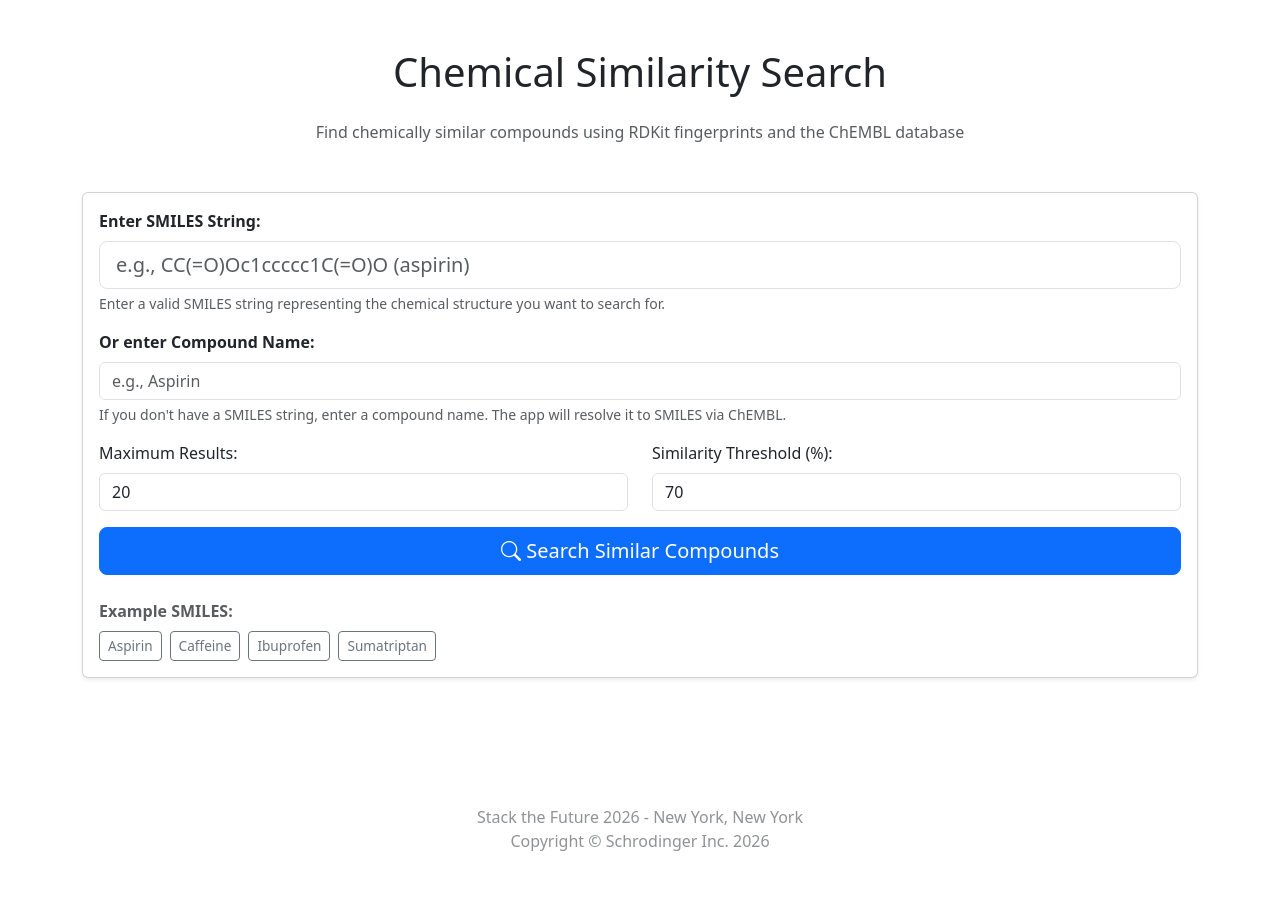
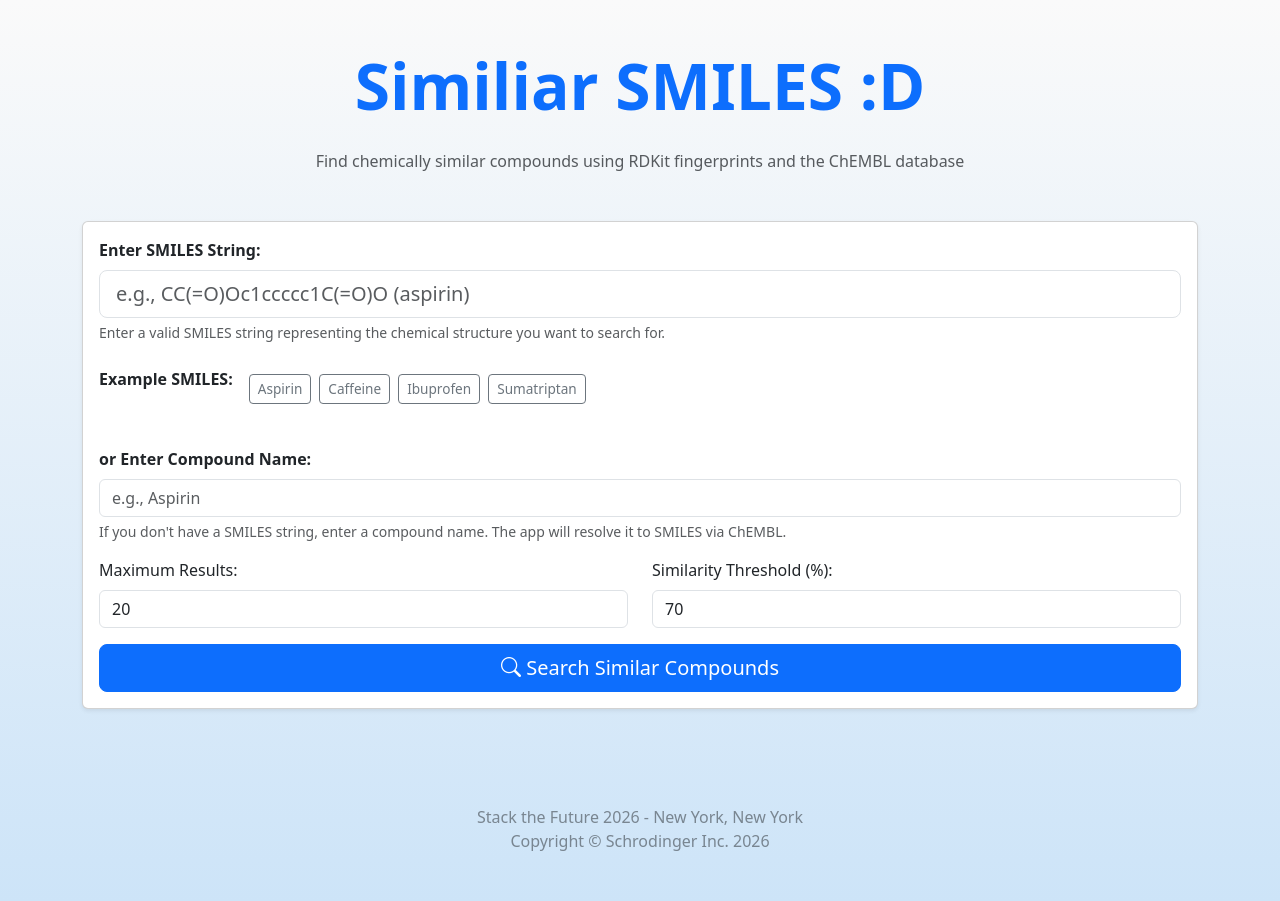
Before and after one commit to qrran/Schrodinger_Hackathon_2026, a Flask app: page / in a window 1280 px wide. Run offline with Flask 3, Linux system fonts and the light colour scheme.

Commit message:
merge complete & fixed title

```diff
--- a/templates/my-template.html
+++ b/templates/my-template.html
@@ -5,7 +5,7 @@
 {% block content %}
   <div class="my-5">
     <h1 class="text-center mb-4">
-      <i class="bi bi-molecule"></i> Chemical Similarity Search
+      <i class="bi bi-molecule"></i> Similiar SMILES :D
     </h1>
     <p class="text-center text-muted mb-5">
       Find chemically similar compounds using RDKit fingerprints and the ChEMBL database
@@ -16,16 +16,39 @@
       <div class="card-body">
         <form id="searchForm">
           <div class="mb-3">
+
               <label for="smilesInput" class="form-label fw-bold">Enter SMILES String:</label>
               <input type="text"
                     class="form-control form-control-lg"
                     id="smilesInput"
                     placeholder="e.g., CC(=O)Oc1ccccc1C(=O)O (aspirin)">
               <div class="form-text">Enter a valid SMILES string representing the chemical structure you want to search for.</div>
+         <!-- Example SMILES -->
+          <div class="mt-4">
+            <div class="d-flex align-items-center flex-wrap gap-2">
+              <p class="mb-0 me-2">
+                <strong>Example SMILES:</strong>
+              </p>
+
+              <button class="btn btn-sm btn-outline-secondary example-btn"
+                      data-smiles="CC(=O)Oc1ccccc1C(=O)O">Aspirin</button>
+
+              <button class="btn btn-sm btn-outline-secondary example-btn"
+                      data-smiles="CN1C=NC2=C1C(=O)N(C(=O)N2C)C">Caffeine</button>
+
+              <button class="btn btn-sm btn-outline-secondary example-btn"
+                      data-smiles="CC(C)Cc1ccc(cc1)C(C)C(=O)O">Ibuprofen</button>
+
+              <button class="btn btn-sm btn-outline-secondary example-btn"
+                      data-smiles="CN(C)CCc1c[nH]c2ccc(cc12)CS(=O)(=O)N">Sumatriptan</button>
+            </div>
           </div>
 
+          </div>
+
+
           <div class="mb-3">
-            <label for="nameInput" class="form-label fw-bold">Or enter Compound Name:</label>
+            <label for="nameInput" class="form-label fw-bold">or Enter Compound Name:</label>
             <input type="text"
                    class="form-control"
                    id="nameInput"
@@ -62,7 +85,7 @@
         </form>
 
         <!-- Example SMILES -->
-        <div class="mt-4">
+        <!-- <div class="mt-4">
           <p class="mb-2 text-muted">
             <strong>Example SMILES:</strong>
           </p>
@@ -76,7 +99,7 @@
             <button class="btn btn-sm btn-outline-secondary example-btn"
                     data-smiles="CN(C)CCc1c[nH]c2ccc(cc12)CS(=O)(=O)N">Sumatriptan</button>
           </div>
-        </div>
+        </div> -->
       </div>
     </div>
 
@@ -108,7 +131,11 @@
             <i class="bi bi-check-circle"></i>
             Search Results: <span id="resultCount">0</span> compounds found
           </h5>
-          <small>Query: <code id="querySmiles" class="text-white"></code></small>
+          <div class="d-flex justify-content-center align-items-center">
+            <small class="text-white">
+              Query: <code id="querySmiles"></code>
+            </small>
+          </div>
         </div>
         <div class="card-body p-0">
           <div class="table-responsive">
@@ -137,6 +164,34 @@
 
 {% block styles %}
   <style>
+
+  body {
+    background: linear-gradient(180deg, #fafafa 0%, #cde4f8 100%);
+  }
+
+  .card-header {
+    padding: 30px 0px 30px 0px;
+  }
+
+  .mb-2 {
+    margin-top: -20px;
+  }
+
+  .mt-4 {
+    padding-bottom: 20px;
+  }
+
+  .mb-0 {
+    text-align: center;
+    padding-bottom: 20px;
+  }
+
+  .my-5 h1 {
+    color: #0d6efd;
+    font-weight: bold;
+    font-size: 5vw;
+  }
+
   .example-btn {
     font-size: 0.85rem;
   }
```
Lines whose indentation alone changed are shown as unchanged.
